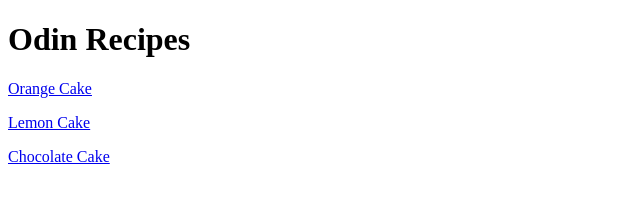
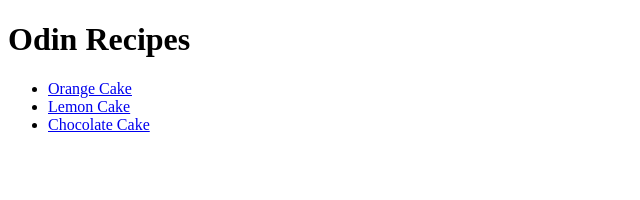
Before and after one commit to ThaAllemany/odin-recipes, a plain HTML site: page index.html in a window 1280 px wide. Shown: the whole page, without its empty margins (0-640 px from the left). Drawn offline with Linux system fonts and the light colour scheme.

Commit message:
Make recipes unsorted list on index.html

```diff
--- a/index.html
+++ b/index.html
@@ -7,9 +7,10 @@
 
     <body>
         <h1>Odin Recipes</h1>
-        <p><a href="recipes/orangecake.html">Orange Cake</a></p>
-        <p><a href="recipes/lemoncake.html">Lemon Cake</a></p>
-        <p><a href="recipes/chocolatecake.html">Chocolate Cake</a></p>
-
+        <ul>
+            <li><a href="recipes/orangecake.html">Orange Cake</a></li>
+            <li><a href="recipes/lemoncake.html">Lemon Cake</a></li>
+            <li><a href="recipes/chocolatecake.html">Chocolate Cake</a></li>
+        </ul>
     </body>
 </html>
```
